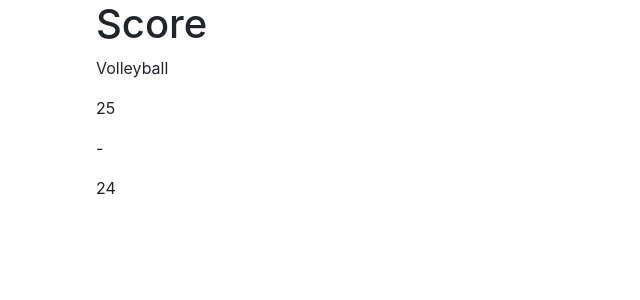
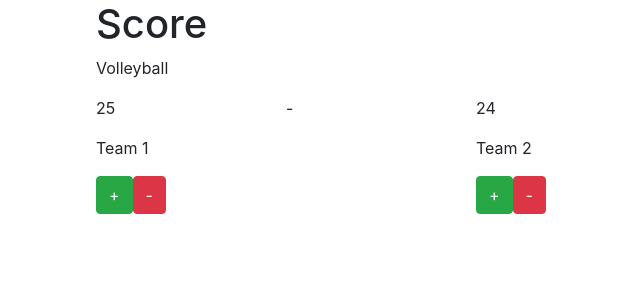
Before and after one commit to quintonqt/NetApp, a React (Create React App) app: page / in a window 1280 px wide. Shown: the top 300 px of the page, without its empty margins (559-1199 px from the left). Built offline with nearby package versions, Linux system fonts and the light colour scheme.

Commit message:
Added redux to app

```diff
--- a/package.json
+++ b/package.json
@@ -9,7 +9,8 @@
     "react": "^16.13.1",
     "react-dom": "^16.13.1",
     "react-scripts": "^3.4.3",
-    "reactstrap": "^8.5.1"
+    "reactstrap": "^8.5.1",
+    "redux": "^4.0.5"
   },
   "scripts": {
     "start": "react-scripts start",
--- a/src/App.js
+++ b/src/App.js
@@ -1,6 +1,7 @@
 import React from 'react';
 import './App.css';
 import { Container, Row, Col } from 'reactstrap';
+import { createStore } from 'redux';
 
 class App extends React.Component {
 	constructor(props) {
@@ -55,15 +56,39 @@ class Scoreboard extends React.Component {
 			<div id="scorecard">
 				<h1>Score</h1>
 				<p id="sport-name">Volleyball</p>
-				<div id="current-score">
-					<p id="team1-score" class="score">
-						25
-					</p>
-					<p>-</p>
-					<p id="team2-score" class="score">
-						24
-					</p>
-				</div>
+				<Row>
+					<Col md="4">
+						<p id="team1-score" className="score">
+							25
+						</p>
+						<p id="team1-name" className="teamName">
+							Team 1
+						</p>
+						<button type="button" class="btn btn-success">
+							+
+						</button>
+						<button type="button" class="btn btn-danger">
+							-
+						</button>
+					</Col>
+					<Col md="4">
+						<p>-</p>
+					</Col>
+					<Col md="4">
+						<p id="team2-score" className="score">
+							24
+						</p>
+						<p id="team2-name" className="teamName">
+							Team 2
+						</p>
+						<button type="button" class="btn btn-success">
+							+
+						</button>
+						<button type="button" class="btn btn-danger">
+							-
+						</button>
+					</Col>
+				</Row>
 			</div>
 		);
 	}
```
Also changed, not shown: 1 other file (tests, documents, lock files or other folders).
